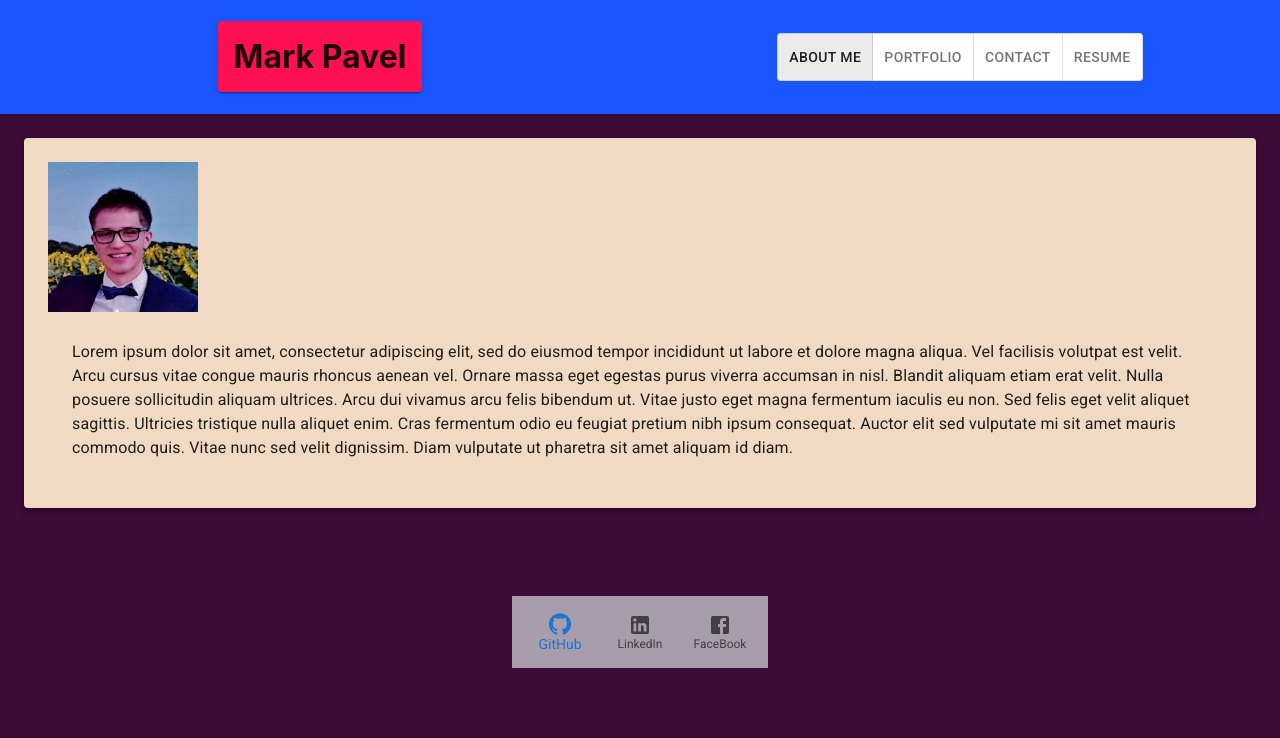
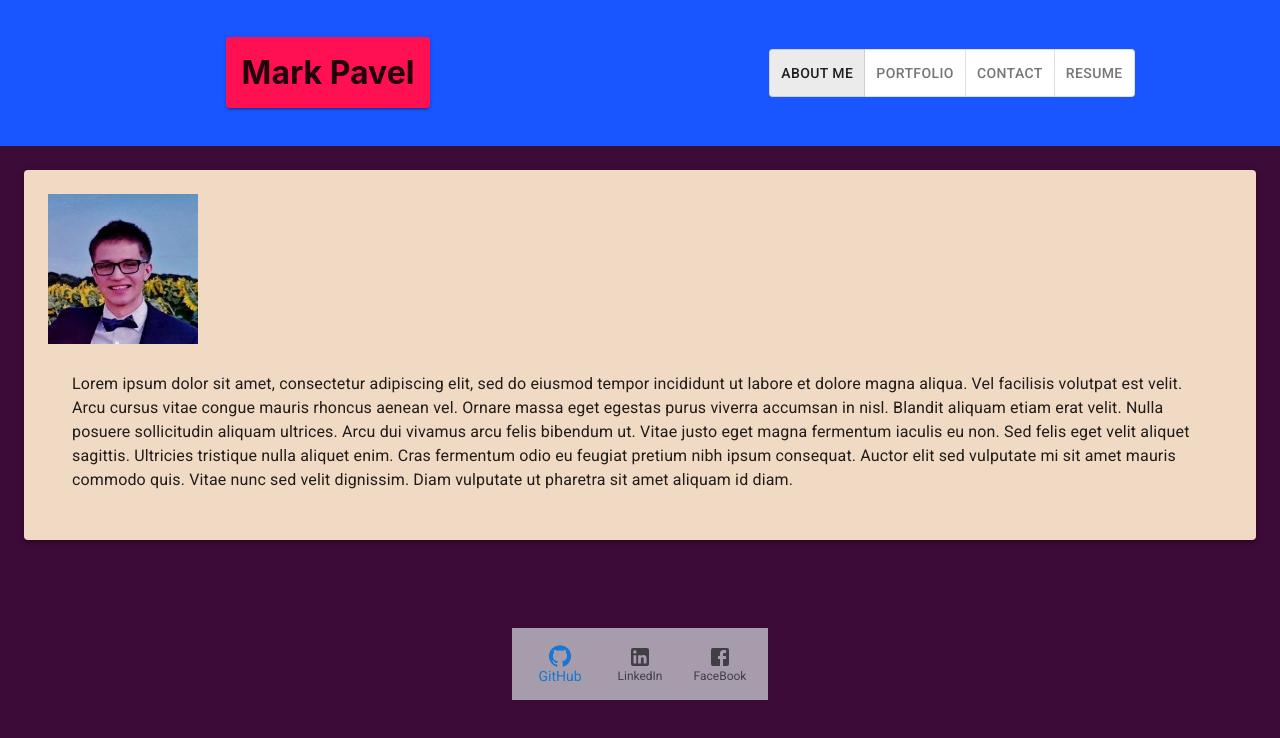
Before and after one commit to ProgrammingAStorm/react-portfolio, a React (Create React App) app: page / in a window 1280 px wide. Shown: the top 738 px of the page. Built offline with nearby package versions, Linux system fonts and the light colour scheme.

Commit message:
Fixed Header Styling

```diff
--- a/src/components/Contact/index.js
+++ b/src/components/Contact/index.js
@@ -71,8 +71,6 @@ export default function Contact() {
                     </div>
                 )}
 
-
-
                 <Button type="submit" variant="contained">Submit</Button>
             </form>
         </section>
--- a/src/components/Header/index.js
+++ b/src/components/Header/index.js
@@ -1,4 +1,4 @@
-import { Grid, Paper } from "@mui/material";
+import { Paper } from "@mui/material";
 import Grid2 from "@mui/material/Unstable_Grid2/Grid2";
 import React from "react"
 import Nav from '../Nav';
@@ -7,7 +7,13 @@ export default function Header(props) {
     const { content, setContent } = props;
 
     return (
-        <Grid2 container sx={{ backgroundColor: '#1956FF' }}>
+        <Grid2
+            container
+            sx={[
+                { backgroundColor: '#1956FF' },
+                { padding: '1rem' }
+            ]}
+        >
             <Grid2
                 xs={12}
                 sm={6}
--- a/src/components/Nav/index.js
+++ b/src/components/Nav/index.js
@@ -1,5 +1,6 @@
 import React from "react";
 import { ToggleButton, ToggleButtonGroup } from "@mui/material";
+import useMediaQuery from '@mui/material/useMediaQuery';
 
 export default function Nav(props) {
     const { content, setContent } = props;
@@ -8,8 +9,11 @@ export default function Nav(props) {
         setContent(newContent);
     };
 
+    const matches = useMediaQuery('(min-width:374px)');
+
     return (
         <ToggleButtonGroup
+            size={`${ matches ? 'medium' : 'small' }`}
             value={content}
             exclusive
             onChange={handleContent}
```
